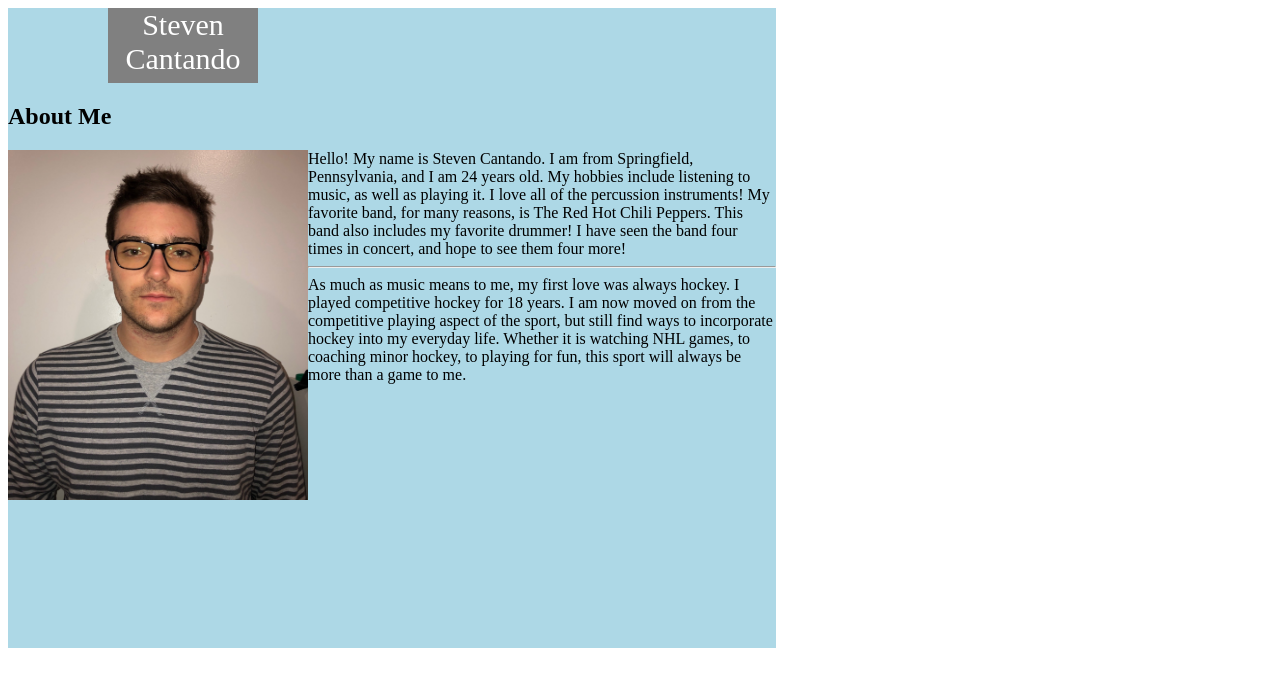
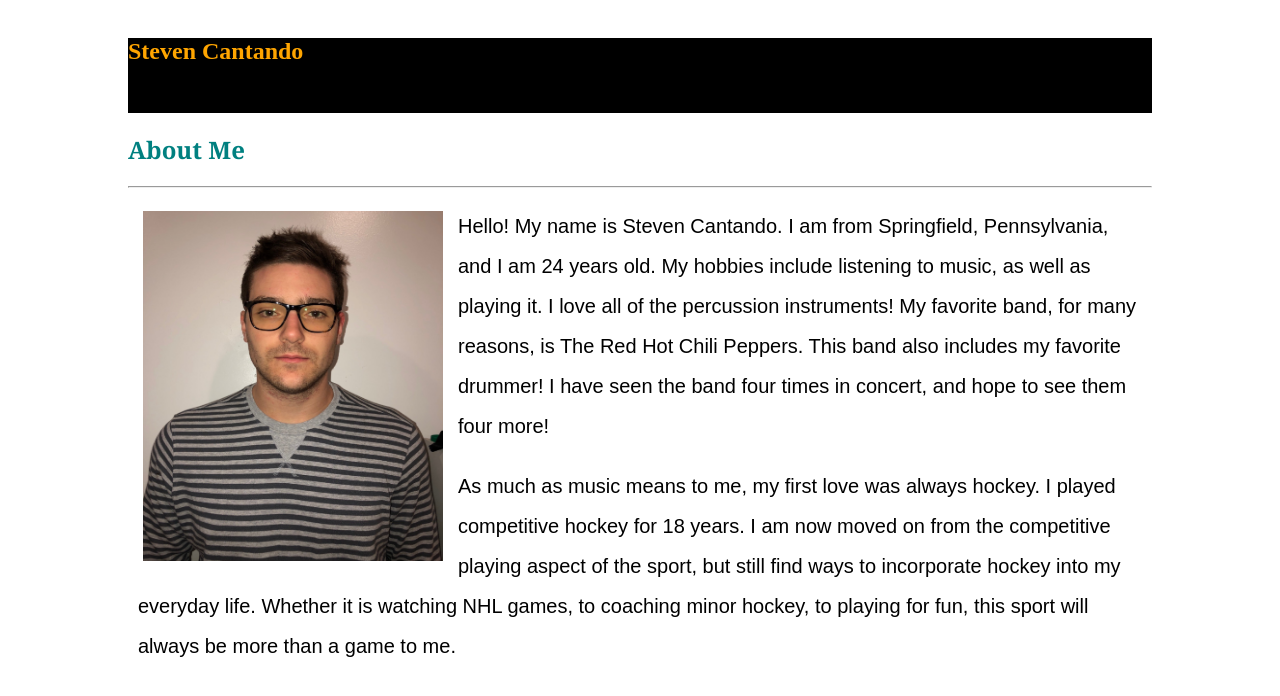
Before and after one commit to stevenjohncantando/Basic-Portfolio, a plain HTML site: page index.html in a window 1280 px wide. Drawn offline with Linux system fonts and the light colour scheme.

Commit message:
index.html

```diff
--- a/assets/css/style.css
+++ b/assets/css/style.css
@@ -1,30 +1,56 @@
-.page {
-    height: 100%;
-    width: 100%;
-    background-color: lightsalmon;
-
+.pagewrap {
+    width: 960px;
+    background-color: #ffffff;
+    position: absolute;
 }
 
-.pagewrap{
-    height: 80%;
-    width: 60%;
-    background-color: lightblue;
-    position: absolute;
-
+#head {
+    font-family: Georgia, 'Times New Roman', Times, serif;
+    text-align: center;
+    position: relative;
+    font-size: 20px;
+    height: 75px;
+    width: 100%;
+    top: 0;
+    left: 0;
+    background-color: grey;
+    color: black;
 }
 
-#header {
-    text-align: center;
-    position: relative;
-    font-size: 30px;
-    height: 75px;
-    width: 150px;
-    top: 0;
-    left: 100px;
-    background-color: grey;
-    color: white;
-}
 
 #image {
     float: left;
+    left: 20px;
+    margin: 15px;
 }
+
+h2 {
+    font-family: Georgia, 'Times New Roman', Times, serif;
+    font-size: 24px;
+    color: teal;
+}
+
+.main-bio {
+    font-family: Arial, Helvetica, sans-serif;
+    font-size: 20px;
+    line-height: 2;
+}
+
+.container {
+    width: 1024px;
+    margin: auto;
+    background: white;
+    padding: 10px;
+}
+
+h1        {
+    height: 75px;
+    width: 100%;
+    background-color: black;
+    color: orange;
+}
+
+p {
+    margin: 0;
+    padding: 10px;
+}
--- a/index.html
+++ b/index.html
@@ -5,31 +5,34 @@
     <title>Basic-Bio</title>
     <link rel="stylesheet" type="text/css" href="assets/css/style.css">
 </head>
-<div= class="page">
+
 <body>
-    <section class="pagewrap">
-    <div id="header">
-    <header>Steven Cantando</header>
-    </div>
+    <section class="container">
 
-    <h1>About Me</h1>
-    <div id="image">
-    <img src="assets/images/IMG-6259.JPG" width="300px" height="350px">
-    </div>
+        <h1>Steven Cantando</h1>
 
-    <p1>Hello! My name is Steven Cantando. I am from Springfield, Pennsylvania, and I am 24 years old. My hobbies
-        include listening to music, as well as playing it. I love all of the percussion instruments! My favorite band,
-        for many reasons, is The Red Hot Chili Peppers. This band also includes my favorite drummer! I have seen the
-        band four times in concert, and hope to see them four more!</p1>
+        <div class="pagewrap"></div>
+        <h2>About Me</h2>
 
-    <hr>
+        <hr>
 
-    <p2>As much as music means to me, my first love was always hockey. I played competitive hockey for 18 years. I am
-        now moved on from the competitive playing aspect of the sport, but still find ways to incorporate hockey into
-        my everyday life. Whether it is watching NHL games, to coaching minor hockey, to playing for fun, this sport
-        will always be more
-        than a game to me.</p2>
+        <div id="image">
+            <img src="assets/images/IMG-6259.JPG" width="300px" height="350px">
+        </div>
+         <section class="main-bio">
+            <p>Hello! My name is Steven Cantando. I am from Springfield, Pennsylvania, and I am 24
+                years old. My hobbies
+                include listening to music, as well as playing it. I love all of the percussion instruments! My favorite
+                band, for many reasons, is The Red Hot Chili Peppers. This band also includes my favorite drummer! I
+                have seen the band four times in concert, and hope to see them four more!</p>
+
+            <p>As much as music means to me, my first love was always hockey. I played competitive hockey for 18
+                years. I am now moved on from the competitive playing aspect of the sport, but still find ways to incorporate
+                hockey into my everyday life. Whether it is watching NHL games, to coaching minor hockey, to playing for fun,
+                this sport will always be more than a game to me.</p>
+         </section>
     </section>
+        </div>
 </body>
-</div>
+
 </html>
```
